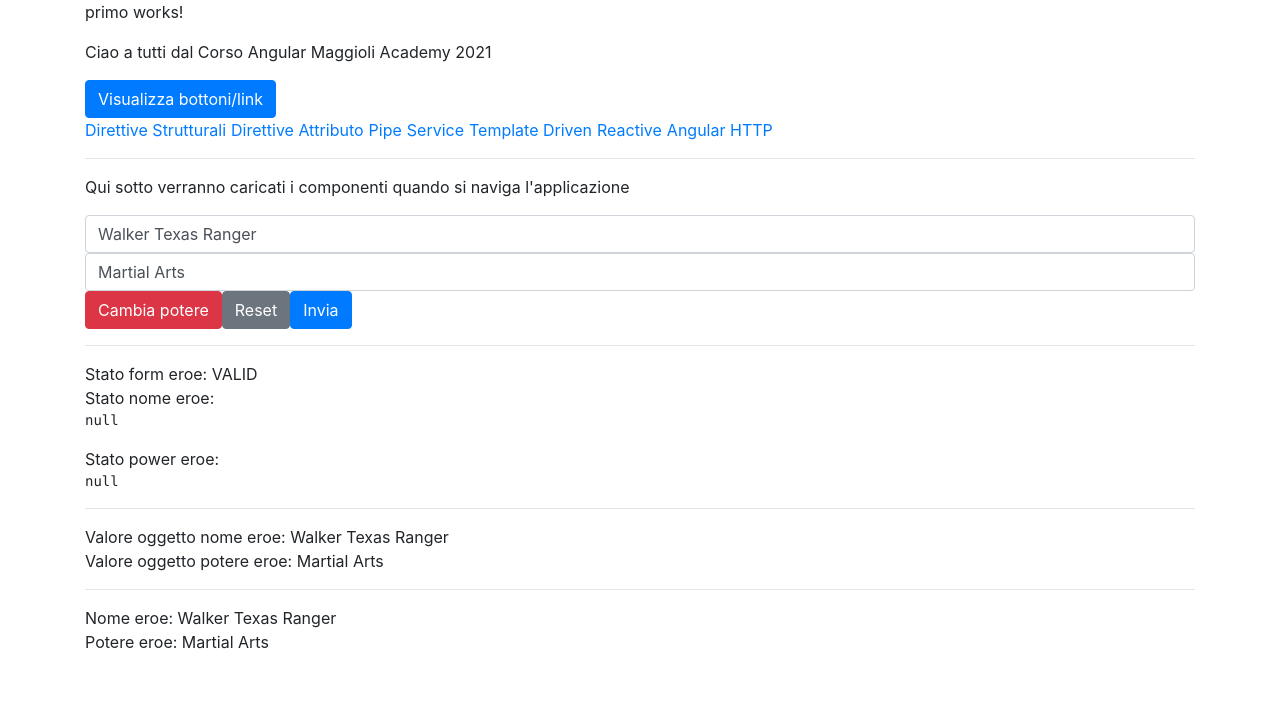
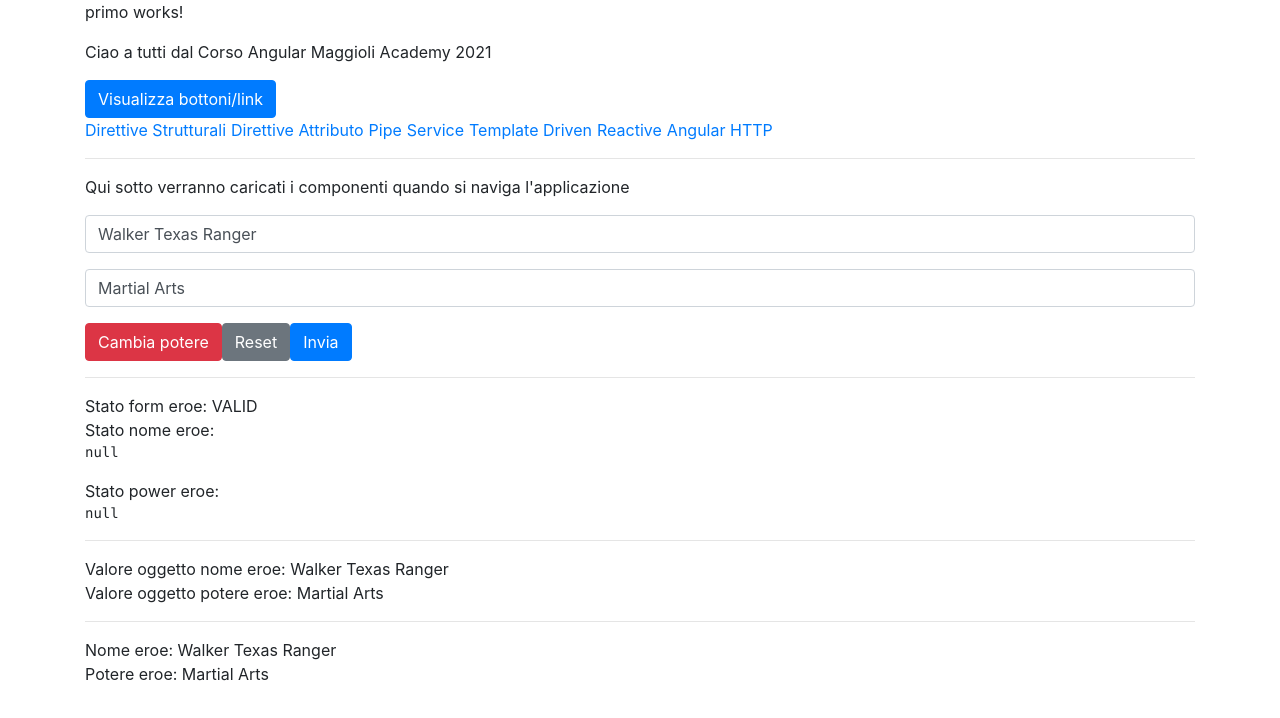
Before and after one commit to MooDySmiles/corso-full-stack-developer-2021, an Angular app: page /reactive in a window 1280 px wide. Shown: the top 718 px of the page. Built offline with nearby package versions, Linux system fonts and the light colour scheme.

Commit message:
Corregge assegnazione classe form-group

```diff
--- a/src/app/reactive/reactive.component.html
+++ b/src/app/reactive/reactive.component.html
@@ -13,7 +13,7 @@
 
 <!-- Gestione di un intero form che contiene più controlli -->
 <form [formGroup]="heroForm" (ngSubmit)="onHeroFormSubmit()">
-  <div class="”form-group”">
+  <div class="form-group">
     <input
       type="text"
       class="form-control"
@@ -21,7 +21,7 @@
       formControlName="nome"
     />
   </div>
-  <div class="”form-group”">
+  <div class="form-group">
     <input
       type="text"
       class="form-control"
@@ -35,13 +35,19 @@
     <button class="btn btn-primary" type="submit">Invia</button>
   </div>
 </form>
+
 <hr>
+
 <div>Stato form eroe: {{ heroForm.status }}</div>
 <div>Stato nome eroe: <pre>{{ heroForm.get('nome').errors | json }}</pre></div>
 <div>Stato power eroe: <pre>{{ heroForm.get('power').errors | json }}</pre></div>
+
 <hr>
+
 <div>Valore oggetto nome eroe: {{ heroForm.get('nome').value }}</div>
 <div>Valore oggetto potere eroe: {{ heroForm.get('power').value }}</div>
+
 <hr>
+
 <div>Nome eroe: {{ myHero.nome }}</div>
 <div>Potere eroe: {{ myHero.power }}</div>
```
